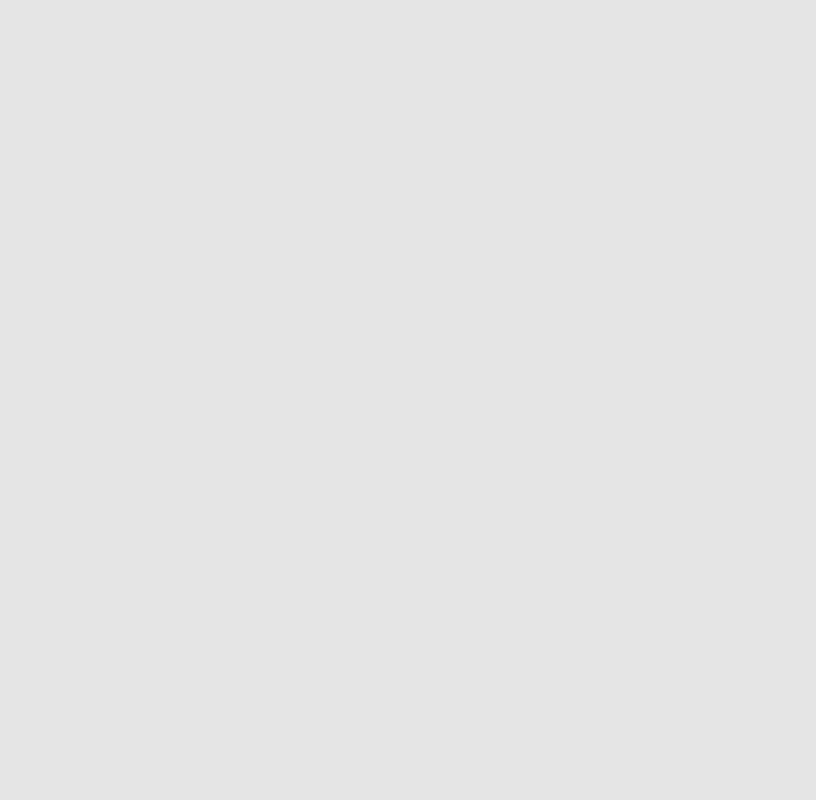
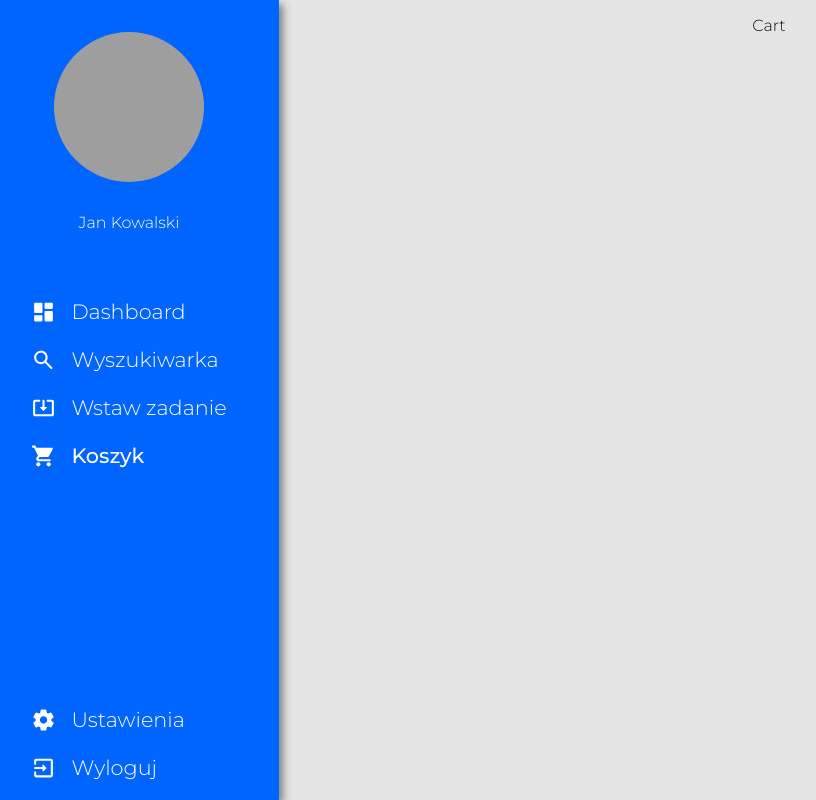
Before and after one commit to Nico2d/atem, a Next.js app: page /cart in a window 1280 px wide. Before the commit this address had no page. Shown: the whole page, without its empty margins (21-837 px from the left). Built offline with nearby package versions, Linux system fonts and the light colour scheme; grey boxes are pictures that could not be loaded.

Commit message:
fix: reduction rendering sidebar

```diff
--- a/components/templates/TemplateWithSidebar.tsx
+++ b/components/templates/TemplateWithSidebar.tsx
@@ -6,9 +6,11 @@ import { Navigation } from "../organisms/navigation";
 import { Layout } from "./layout";
 
 export const TemplateWithSidebar = ({ children }) => {
-  const isAuth = useIsAuth(undefined, "/");
+  // const isAuth = useIsAuth(undefined, "/");
 
-  if (!isAuth) return null;
+  // if (!isAuth) return null;
+
+  console.log("render");
 
   return (
     <Layout>
--- a/pages/_app.tsx
+++ b/pages/_app.tsx
@@ -9,10 +9,13 @@ import { useDarkMode } from "../Hooks/useDarkMode";
 import { useFontSizeSelector } from "../Hooks/useFontSizeSelector";
 import { Provider } from "react-redux";
 import { store } from "../store/configureStore";
+import { TemplateWithSidebar } from "../components/templates/TemplateWithSidebar";
+import { useRouter } from "next/router";
 
 function MyApp({ Component, pageProps }: AppProps) {
   const [theme] = useDarkMode();
   const [fontSize] = useFontSizeSelector();
+  const router = useRouter();
   const [themeObj, setThemeObj] = useState({
     fonts: {
       family: Typography.family,
@@ -35,7 +38,13 @@ function MyApp({ Component, pageProps }: AppProps) {
     <Provider store={store}>
       <ThemeProvider theme={themeObj}>
         <GlobalStyle />
-        <Component {...pageProps} />
+        {router.pathname !== "/" ? (
+          <TemplateWithSidebar>
+            <Component {...pageProps} />
+          </TemplateWithSidebar>
+        ) : (
+          <Component {...pageProps} />
+        )}
       </ThemeProvider>
     </Provider>
   );
--- a/pages/add-exercise.tsx
+++ b/pages/add-exercise.tsx
@@ -1,7 +1,5 @@
-import { TemplateWithSidebar } from "../components/templates/TemplateWithSidebar";
-
 const AddExercise = () => {
-  return <TemplateWithSidebar>AddExercise</TemplateWithSidebar>;
+  return <div>AddExercise</div>;
 };
 
 export default AddExercise;
--- a/pages/cart.tsx
+++ b/pages/cart.tsx
@@ -1,11 +1,5 @@
-import { TemplateWithSidebar } from "../components/templates/TemplateWithSidebar";
-
 const Cart = () => {
-  return (
-    <TemplateWithSidebar>
-      <p>Cart</p>
-    </TemplateWithSidebar>
-  );
+  return <p>Cart</p>;
 };
 
 export default Cart;
--- a/pages/dashboard.tsx
+++ b/pages/dashboard.tsx
@@ -3,13 +3,13 @@ import { TemplateWithSidebar } from "../components/templates/TemplateWithSidebar
 
 const Dashboard = () => {
   return (
-    <TemplateWithSidebar>
+    <>
       <p>Dashboard</p>
 
       <TestBlock />
       <TestBlock />
       <TestBlock />
-    </TemplateWithSidebar>
+    </>
   );
 };
 
--- a/pages/search.tsx
+++ b/pages/search.tsx
@@ -1,7 +1,5 @@
-import { TemplateWithSidebar } from "../components/templates/TemplateWithSidebar";
-
 const Search = () => {
-  return <TemplateWithSidebar>Search</TemplateWithSidebar>;
+  return <>Search</>;
 };
 
 export default Search;
```
Also changed, not shown: pages/settings.tsx (+4 -4 lines), 1 other file (tests, documents, lock files or other folders).
